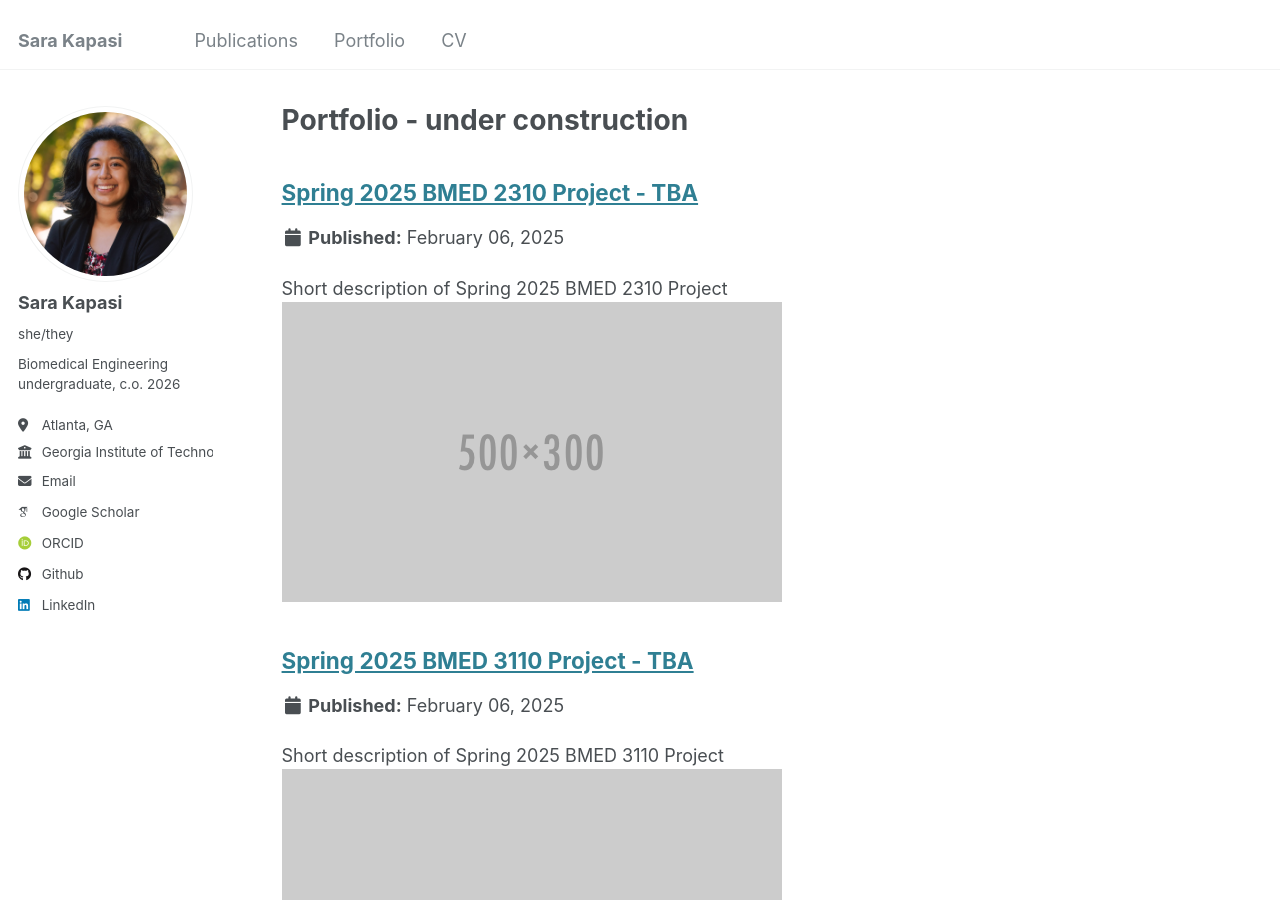
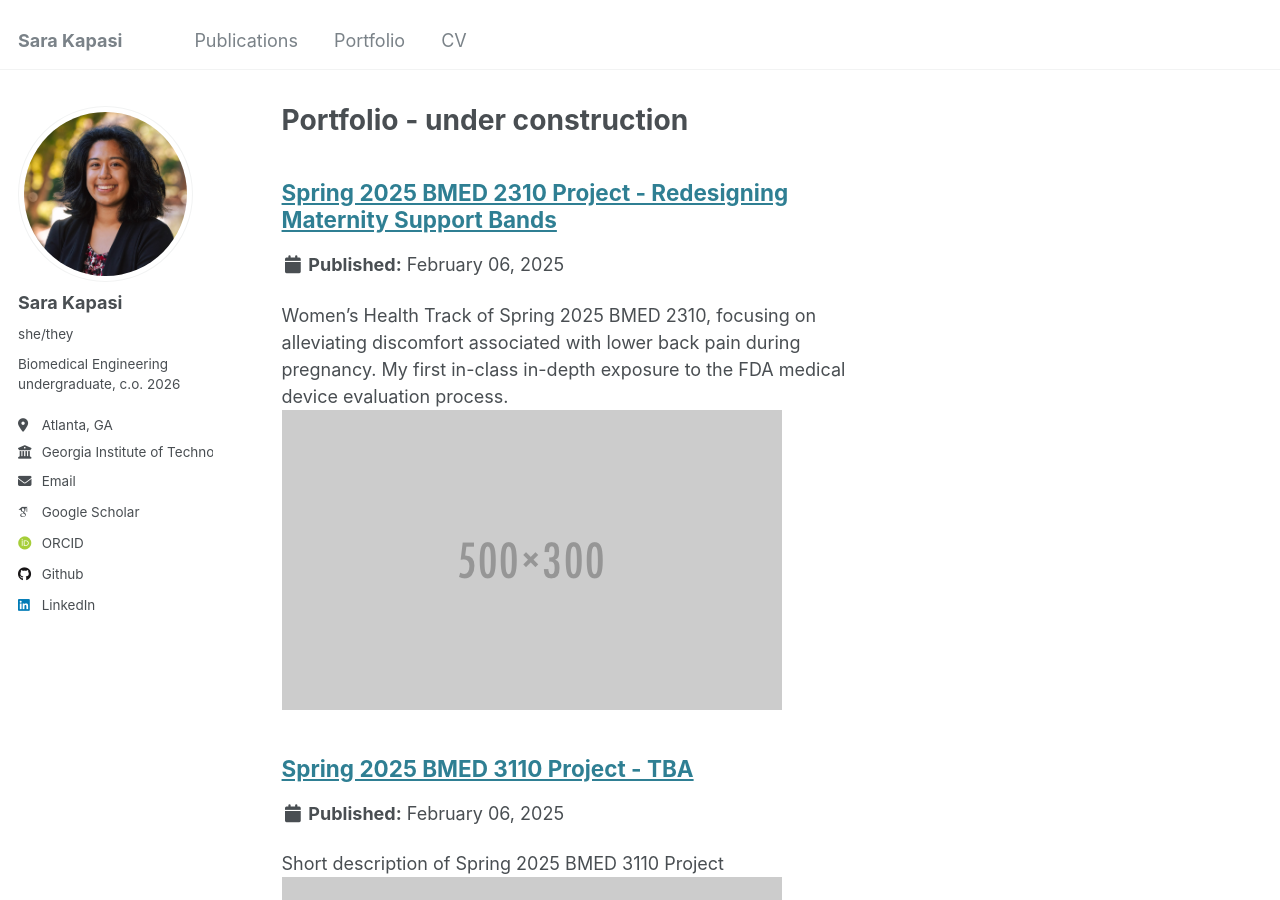
Before and after one commit to sarakapasi/sarakapasi.github.io, a Jekyll site: the page built from _pages/portfolio.html, in a window 1280 px wide and 900 px high. Built offline with Jekyll 4.4.1, drawn with Linux system fonts in a browser that asks for light colours; some web fonts are replaced.

Commit message:
Update sp25-2310-portfolio.md

```diff
--- a/_portfolio/sp25-2310-portfolio.md
+++ b/_portfolio/sp25-2310-portfolio.md
@@ -1,6 +1,6 @@
 ---
-title: "Spring 2025 BMED 2310 Project - TBA"
-excerpt: "Short description of Spring 2025 BMED 2310 Project<br/><img src='/images/500x300.png'>"
+title: "Spring 2025 BMED 2310 Project - Redesigning Maternity Support Bands"
+excerpt: "Women's Health Track of Spring 2025 BMED 2310, focusing on alleviating discomfort associated with lower back pain during pregnancy. My first in-class in-depth exposure to the FDA medical device evaluation process. <br/><img src='/images/500x300.png'>"
 collection: portfolio
 ---
 
```
